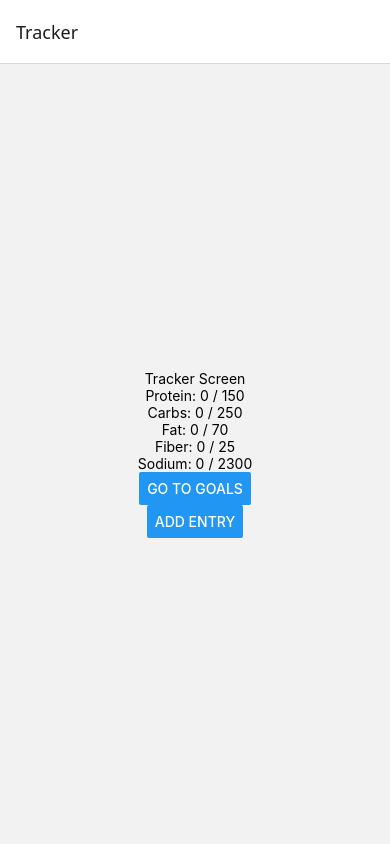
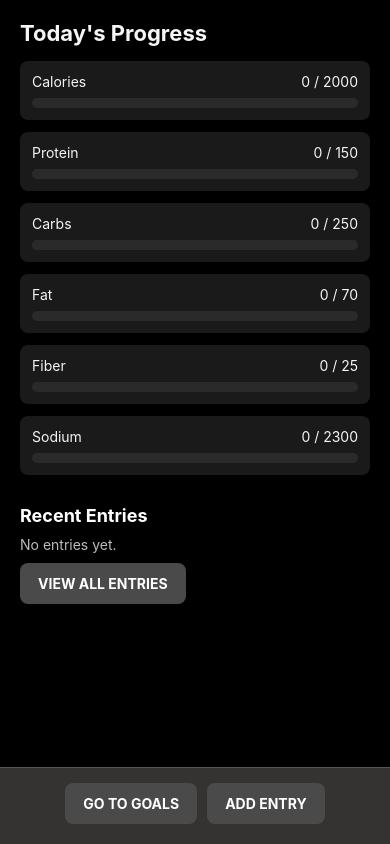
Before and after one commit to Windex3/calorie-tracker-app, a React Native app: screen /Tracker in a window 390 px wide. Built offline with nearby package versions, Linux system fonts and the light colour scheme.

Commit message:
Added progress bars and recent entries section to tracker screen aswell as made it look a lot nice

```diff
--- a/App.tsx
+++ b/App.tsx
@@ -11,9 +11,9 @@ export default function App() {
   return (
     <NavigationContainer>
       <Stack.Navigator initialRouteName="Tracker">
-        <Stack.Screen name="Tracker" component={TrackerScreen} />
-        <Stack.Screen name="Goals" component={GoalsScreen} />
-        <Stack.Screen name="AddEntry" component={AddEntryScreen} />
+        <Stack.Screen name="Tracker" component={TrackerScreen}  options={{headerShown: false}}/>
+        <Stack.Screen name="Goals" component={GoalsScreen}  options={{headerShown: false}}/>
+        <Stack.Screen name="AddEntry" component={AddEntryScreen}  options={{headerShown: false}}/>
       </Stack.Navigator>
     </NavigationContainer>
   );
--- a/src/screens/TrackerScreen.tsx
+++ b/src/screens/TrackerScreen.tsx
@@ -1,11 +1,11 @@
-import { View, Text, Button } from 'react-native';
+import {View, Text, Pressable, ScrollView} from 'react-native';
 import { useNutritionStore } from '../store/useNutritionStore';
+
 
 export default function TrackerScreen({ navigation }: any) {
   const goals = useNutritionStore((state) => state.goals);
   const entries = useNutritionStore((state) => state.entries);
 
-  // calculate totals
   const totals = entries.reduce(
     (acc, entry) => ({
       calories: acc.calories + entry.calories,
@@ -25,39 +25,384 @@ export default function TrackerScreen({ navigation }: any) {
     }
   );
 
+  const recentEntries = entries.slice(-3).reverse();
+
+  const calorieProgress =
+    goals.calories > 0 ? Math.min(totals.calories / goals.calories, 1) : 0;
+  const proteinProgress =
+    goals.protein > 0 ? Math.min(totals.protein / goals.protein, 1) : 0;
+  const carbsProgress =
+    goals.carbs > 0 ? Math.min(totals.carbs / goals.carbs, 1) : 0;
+  const fatProgress =
+    goals.fat > 0 ? Math.min(totals.fat / goals.fat, 1) : 0;
+  const fiberProgress =
+    goals.fiber > 0 ? Math.min(totals.fiber / goals.fiber, 1) : 0;
+  const sodiumProgress =
+    goals.sodium > 0 ? Math.min(totals.sodium / goals.sodium, 1) : 0;
+
   return (
-    <View style={{ flex: 1, justifyContent: 'center', alignItems: 'center' }}>
-      <Text>Tracker Screen</Text>
+    <View
+      style={{
+        flex: 1,
+        backgroundColor: '#000000',
+      }}
+    >
+      {/* Top content */}
+      <ScrollView contentContainerStyle={{ paddingHorizontal: 20, paddingTop: 20, paddingBottom: 20 }}>
+        <Text
+          style={{
+            color: '#f5f5f5',
+            fontSize: 22,
+            fontWeight: 'bold',
+            marginBottom: 15,
+          }}
+        >
+          Today's Progress
+        </Text>
+
+        {goals.calories > 0 && (
+          <View
+            style={{
+              backgroundColor: '#1a1a1a',
+              padding: 12,
+              borderRadius: 8,
+              marginBottom: 12,
+            }}
+          >
+            <View
+              style={{
+                flexDirection: 'row',
+                justifyContent: 'space-between',
+                marginBottom: 8,
+              }}
+            >
+              <Text style={{ color: '#f5f5f5' }}>Calories</Text>
+              <Text style={{ color: '#f5f5f5' }}>
+                {totals.calories} / {goals.calories}
+              </Text>
+            </View>
+
+            <View
+              style={{
+                height: 10,
+                backgroundColor: '#2a2a2a',
+                borderRadius: 5,
+              }}
+            >
+              <View
+                style={{
+                  height: 10,
+                  width: `${calorieProgress * 100}%`,
+                  backgroundColor: '#007AFF',
+                  borderRadius: 5,
+                }}
+              />
+            </View>
+          </View>
+        )}
 
         {goals.protein > 0 && (
-            <Text>Protein: {totals.protein} / {goals.protein}</Text>
+          <View
+            style={{
+              backgroundColor: '#1a1a1a',
+              padding: 12,
+              borderRadius: 8,
+              marginBottom: 12,
+            }}
+          >
+            <View
+              style={{
+                flexDirection: 'row',
+                justifyContent: 'space-between',
+                marginBottom: 8,
+              }}
+            >
+              <Text style={{ color: '#f5f5f5' }}>Protein</Text>
+              <Text style={{ color: '#f5f5f5' }}>
+                {totals.protein} / {goals.protein}
+              </Text>
+            </View>
+
+            <View
+              style={{
+                height: 10,
+                backgroundColor: '#2a2a2a',
+                borderRadius: 5,
+              }}
+            >
+              <View
+                style={{
+                  height: 10,
+                  width: `${proteinProgress * 100}%`,
+                  backgroundColor: '#34C759',
+                  borderRadius: 5,
+                }}
+              />
+            </View>
+          </View>
         )}
 
         {goals.carbs > 0 && (
-            <Text>Carbs: {totals.carbs} / {goals.carbs}</Text>
+          <View
+            style={{
+              backgroundColor: '#1a1a1a',
+              padding: 12,
+              borderRadius: 8,
+              marginBottom: 12,
+            }}
+          >
+            <View
+              style={{
+                flexDirection: 'row',
+                justifyContent: 'space-between',
+                marginBottom: 8,
+              }}
+            >
+              <Text style={{ color: '#f5f5f5' }}>Carbs</Text>
+              <Text style={{ color: '#f5f5f5' }}>
+                {totals.carbs} / {goals.carbs}
+              </Text>
+            </View>
+
+            <View
+              style={{
+                height: 10,
+                backgroundColor: '#2a2a2a',
+                borderRadius: 5,
+              }}
+            >
+              <View
+                style={{
+                  height: 10,
+                  width: `${carbsProgress * 100}%`,
+                  backgroundColor: '#FF9500',
+                  borderRadius: 5,
+                }}
+              />
+            </View>
+          </View>
         )}
 
         {goals.fat > 0 && (
-            <Text>Fat: {totals.fat} / {goals.fat}</Text>
+          <View
+            style={{
+              backgroundColor: '#1a1a1a',
+              padding: 12,
+              borderRadius: 8,
+              marginBottom: 12,
+            }}
+          >
+            <View
+              style={{
+                flexDirection: 'row',
+                justifyContent: 'space-between',
+                marginBottom: 8,
+              }}
+            >
+              <Text style={{ color: '#f5f5f5' }}>Fat</Text>
+              <Text style={{ color: '#f5f5f5' }}>
+                {totals.fat} / {goals.fat}
+              </Text>
+            </View>
+
+            <View
+              style={{
+                height: 10,
+                backgroundColor: '#2a2a2a',
+                borderRadius: 5,
+              }}
+            >
+              <View
+                style={{
+                  height: 10,
+                  width: `${fatProgress * 100}%`,
+                  backgroundColor: '#FF3B30',
+                  borderRadius: 5,
+                }}
+              />
+            </View>
+          </View>
         )}
 
         {goals.fiber > 0 && (
-            <Text>Fiber: {totals.fiber} / {goals.fiber}</Text>
+          <View
+            style={{
+              backgroundColor: '#1a1a1a',
+              padding: 12,
+              borderRadius: 8,
+              marginBottom: 12,
+            }}
+          >
+            <View
+              style={{
+                flexDirection: 'row',
+                justifyContent: 'space-between',
+                marginBottom: 8,
+              }}
+            >
+              <Text style={{ color: '#f5f5f5' }}>Fiber</Text>
+              <Text style={{ color: '#f5f5f5' }}>
+                {totals.fiber} / {goals.fiber}
+              </Text>
+            </View>
+
+            <View
+              style={{
+                height: 10,
+                backgroundColor: '#2a2a2a',
+                borderRadius: 5,
+              }}
+            >
+              <View
+                style={{
+                  height: 10,
+                  width: `${fiberProgress * 100}%`,
+                  backgroundColor: '#AF52DE',
+                  borderRadius: 5,
+                }}
+              />
+            </View>
+          </View>
         )}
 
         {goals.sodium > 0 && (
-        <Text>Sodium: {totals.sodium} / {goals.sodium}</Text>
+          <View
+            style={{
+              backgroundColor: '#1a1a1a',
+              padding: 12,
+              borderRadius: 8,
+              marginBottom: 20,
+            }}
+          >
+            <View
+              style={{
+                flexDirection: 'row',
+                justifyContent: 'space-between',
+                marginBottom: 8,
+              }}
+            >
+              <Text style={{ color: '#f5f5f5' }}>Sodium</Text>
+              <Text style={{ color: '#f5f5f5' }}>
+                {totals.sodium} / {goals.sodium}
+              </Text>
+            </View>
+
+            <View
+              style={{
+                height: 10,
+                backgroundColor: '#2a2a2a',
+                borderRadius: 5,
+              }}
+            >
+              <View
+                style={{
+                  height: 10,
+                  width: `${sodiumProgress * 100}%`,
+                  backgroundColor: '#FFD60A',
+                  borderRadius: 5,
+                }}
+              />
+            </View>
+          </View>
         )}
 
-        <Button
-            title="Go to Goals"
-            onPress={() => navigation.navigate('Goals')}
-        />
+        {/* Recent entries */}
+        <View style={{ marginTop: 10 }}>
+          <Text
+            style={{
+              color: '#ffffff',
+              fontSize: 18,
+              fontWeight: 'bold',
+              marginBottom: 10,
+            }}
+          >
+            Recent Entries
+          </Text>
 
-        <Button
-            title="Add Entry"
-            onPress={() => navigation.navigate('AddEntry')}
-        />
+          {recentEntries.length > 0 ? (
+            recentEntries.map((entry, index) => (
+              <View
+                key={index}
+                style={{
+                  backgroundColor: '#1a1a1a',
+                  padding: 10,
+                  borderRadius: 6,
+                  marginBottom: 8,
+                }}
+              >
+                <Text style={{ color: '#f5f5f5', fontWeight: '600' }}>
+                  {entry.name || 'Unnamed Entry'}
+                </Text>
+                <Text style={{ color: '#bdbdbd', marginTop: 2 }}>
+                  {entry.calories} cal
+                </Text>
+              </View>
+            ))
+          ) : (
+            <Text style={{ color: '#bdbdbd' }}>No entries yet.</Text>
+          )}
+
+          <Pressable
+            onPress={() => console.log('View all entries later')}
+            style={{
+              backgroundColor: '#4a4a4a',
+              paddingVertical: 12,
+              paddingHorizontal: 18,
+              borderRadius: 8,
+              alignSelf: 'flex-start',
+              marginTop: 10,
+            }}
+          >
+            <Text style={{ color: '#ffffff', fontWeight: 'bold' }}>
+              VIEW ALL ENTRIES
+            </Text>
+          </Pressable>
+        </View>
+      </ScrollView>
+
+      {/* Bottom bar */}
+      <View
+        style={{
+          flexDirection: 'row',
+          justifyContent: 'center',
+          alignItems: 'center',
+          borderTopWidth: 1,
+          borderTopColor: '#555',
+          paddingTop: 15,
+          paddingBottom: 20,
+          backgroundColor: '#353232',
+          paddingHorizontal: 20,
+        }}
+      >
+        <Pressable
+          onPress={() => navigation.navigate('Goals')}
+          style={{
+            backgroundColor: '#4a4a4a',
+            paddingVertical: 12,
+            paddingHorizontal: 18,
+            borderRadius: 8,
+            marginRight: 10,
+          }}
+        >
+          <Text style={{ color: '#ffffff', fontWeight: 'bold' }}>
+            GO TO GOALS
+          </Text>
+        </Pressable>
+
+        <Pressable
+          onPress={() => navigation.navigate('AddEntry')}
+          style={{
+            backgroundColor: '#4a4a4a',
+            paddingVertical: 12,
+            paddingHorizontal: 18,
+            borderRadius: 8,
+          }}
+        >
+          <Text style={{ color: '#ffffff', fontWeight: 'bold' }}>
+            ADD ENTRY
+          </Text>
+        </Pressable>
+      </View>
     </View>
   );
 }
```
